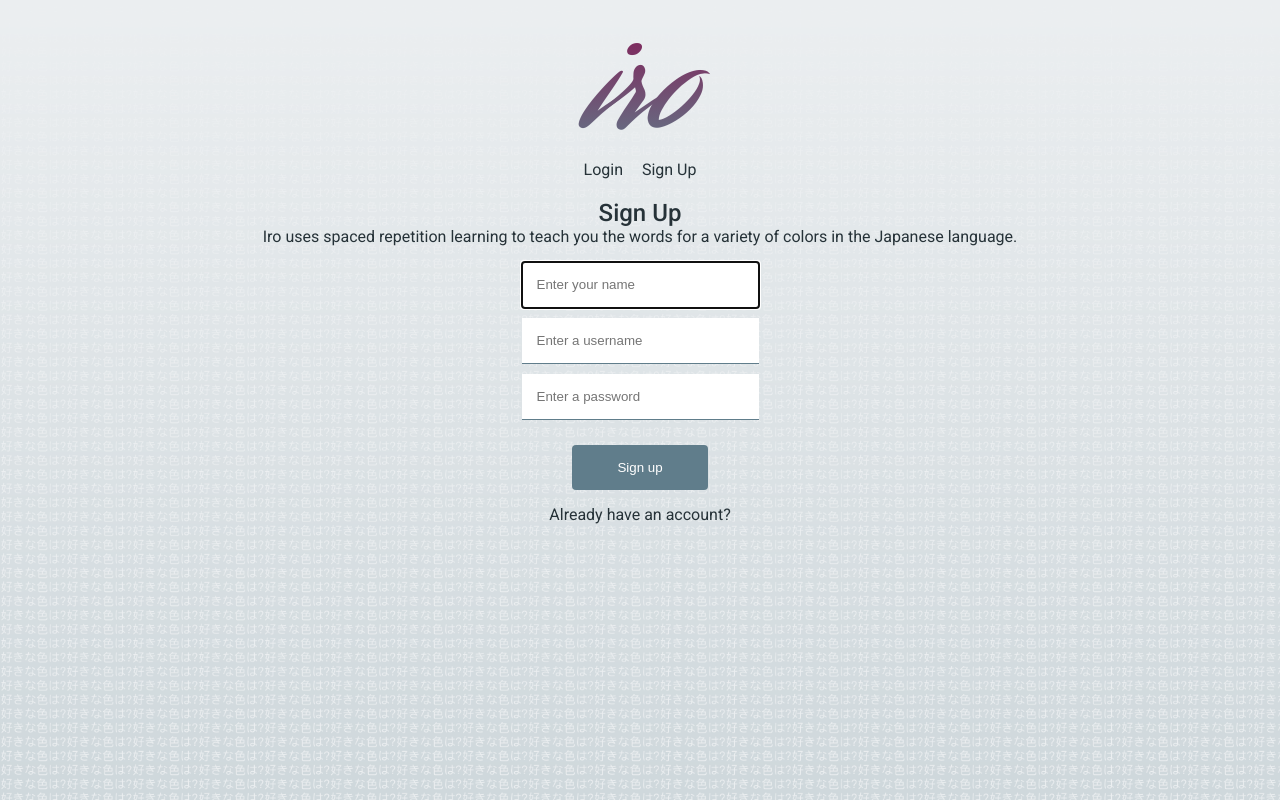
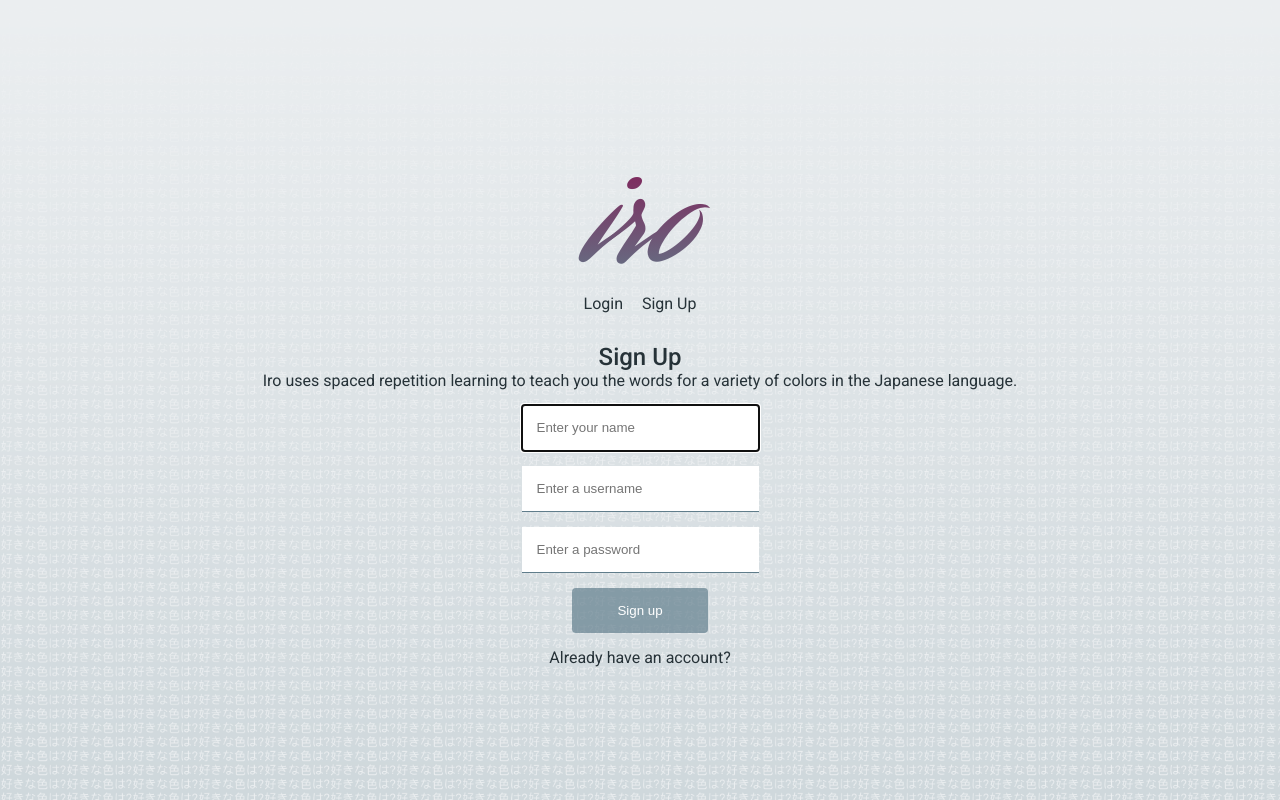
Before and after one commit to joshstruve/Iro-client, a React (Create React App) app: page /register in a window 1280 px wide. Built offline with nearby package versions, Linux system fonts and the light colour scheme.

Commit message:
alignment and spacing edits

```diff
--- a/src/components/DashboardHeader/DashboardHeader.js
+++ b/src/components/DashboardHeader/DashboardHeader.js
@@ -12,13 +12,13 @@ export default function DashboardHeader({
 			{!error ? (
 				<>
 					<div className='header__item'>
+						<MdCheckCircle className='icon'/> {total_score}
+					</div>
+					<div className='header__item'>
 						<div>
 							<h2>Sukinairo wa?</h2>
 							<p>Learn to express your favorite color in {name}.</p>
 						</div>
-					</div>
-					<div className='header__item'>
-						<MdCheckCircle className='icon'/> {total_score}
 					</div>
 				</>
 			) : (
--- a/src/components/Header/Header.js
+++ b/src/components/Header/Header.js
@@ -13,14 +13,14 @@ class Header extends Component {
 
   renderLogoutLink() {
     return (
-      <div>
-        <span>
-          {this.context.user.name}
-        </span>
+      <div className='nav'>
+        <div className='navlink'>
+          Welcome Back, {this.context.user.name}
+        </div>
         <nav>
           <Link
             onClick={this.handleLogoutClick}
-            to='/login'>
+            to='/login' className='navlink'>
             Logout
           </Link>
         </nav>
--- a/src/index.css
+++ b/src/index.css
@@ -36,7 +36,7 @@ body {
 
 p {
 	color: #263238;
-	margin-top:0;
+	margin:0;
 }
 
 h1 {
@@ -54,7 +54,7 @@ h1 {
 h2 {
 	font-family: 'Roboto', sans-serif;
 	font-weight: 500;
-	margin-bottom: 0;
+	margin: 30px 0 0px 0;
 	color: #263238;
 }
 
@@ -76,7 +76,7 @@ h2 {
 	display: flex;
 	flex-direction: column;
 	justify-content: center;
-	height: 100%;
+	height: 100vh;
 	width: 100%;
 }
 
@@ -95,7 +95,7 @@ h2 {
 
 input {
 	padding: 15px 45px 15px 15px;
-	margin-bottom: 10px;
+	margin:15px 0 0 0;
 	border: 0px;
 	border-bottom: 1px solid #607d8b;
 	background-color: #ffffff;
@@ -111,7 +111,7 @@ button {
 	padding: 15px 45px;
 	border-radius: 4px;
 	border: 0px;
-	background-color: #607d8b;
+	background-color: #607d8bb0;
 	color: white;
 	margin-bottom: 15px;
 }
@@ -159,8 +159,13 @@ a.nav:active {
 	text-decoration: none;
 }
 
+.nav {
+	margin-bottom:15px;
+}
+
 .navlink {
 	margin: 0 7.5px 0 7.5px;
+	flex: 2;
 }
 
 a.button:link {
@@ -180,6 +185,7 @@ a.button:visited {
 	justify-content: center;
 	max-width: 90%;
 	margin:auto;
+	margin-bottom:30px;
 }
 
 .dashboard__wrapper{
```
